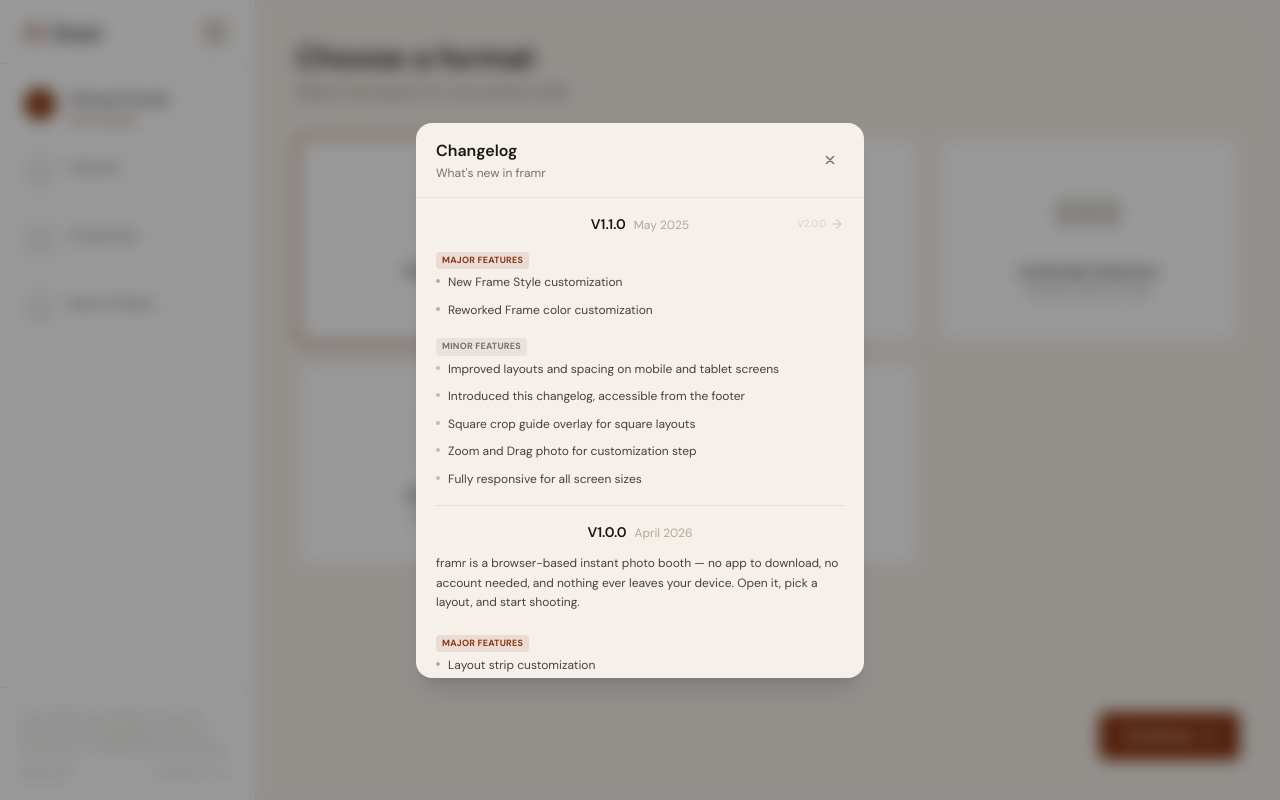
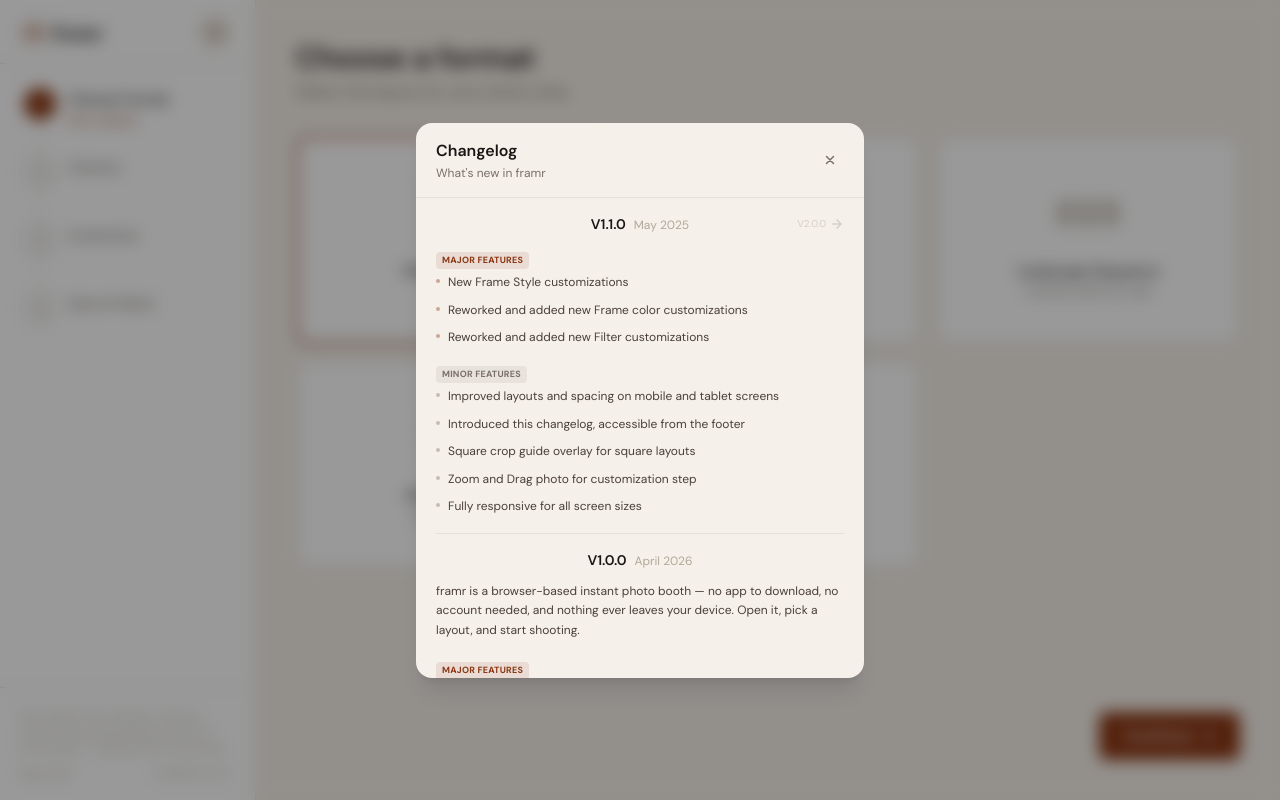
Before and after one commit to Yuri-Benjamin-Lat/framr, a React (Vite) app: page / in a window 1280 px wide. Both pictures are taken after a click on the button "framr V1.1.0". Built offline with nearby package versions, Linux system fonts and the light colour scheme.

Commit message:
feat: frame style, 20 colors, custom picker, copy, rounded PNG fix, modern filters

```diff
--- a/src/components/ChangelogModal.jsx
+++ b/src/components/ChangelogModal.jsx
@@ -5,8 +5,9 @@ const V1_RELEASES = [
     version: 'V1.1.0',
     date: 'May 2025',
     majorFeatures: [
-      'New Frame Style customization',
-      'Reworked Frame color customization',
+      'New Frame Style customizations',
+      'Reworked and added new Frame color customizations',
+      'Reworked and added new Filter customizations',
     ],
     minorFeatures: [
       'Improved layouts and spacing on mobile and tablet screens',
@@ -21,9 +22,9 @@ const V1_RELEASES = [
     date: 'April 2026',
     description: 'framr is a browser-based instant photo booth — no app to download, no account needed, and nothing ever leaves your device. Open it, pick a layout, and start shooting.',
     majorFeatures: [
-      'Layout strip customization',
-      'Frame color customization',
-      'Filter customization',
+      'Layout strip customizations',
+      'Frame color customizations',
+      'Filter customizations',
     ],
     minorFeatures: [
       'Camera with auto-shoot mode, countdown timer, and front/back flip',
--- a/src/data/formats.js
+++ b/src/data/formats.js
@@ -37,14 +37,16 @@ export const FORMATS = [
 ]
 
 export const FILTERS = [
-  { id: 'original', name: 'Original', css: 'none' },
-  { id: 'bw', name: 'B&W', css: 'grayscale(100%)' },
-  { id: 'sepia', name: 'Sepia', css: 'sepia(80%)' },
-  { id: 'vintage', name: 'Vintage', css: 'sepia(40%) contrast(0.9) brightness(1.1) saturate(0.8)' },
-  { id: 'hi-contrast', name: 'Hi Contrast', css: 'contrast(1.6) brightness(0.85)' },
-  { id: 'cool', name: 'Cool', css: 'hue-rotate(200deg) saturate(0.9) brightness(1.05)' },
-  { id: 'warm', name: 'Warm', css: 'sepia(30%) saturate(1.5) brightness(1.05)' },
-  { id: 'vivid', name: 'Vivid', css: 'saturate(2) contrast(1.15)' },
+  { id: 'original',     name: 'Original',     css: 'none' },
+  { id: 'hi-contrast',  name: 'Hi Contrast',  css: 'contrast(1.6) brightness(0.85)' },
+  { id: 'noir',         name: 'Noir',         css: 'grayscale(100%) contrast(1.25) brightness(0.88)' },
+  { id: 'kodak',        name: 'Kodak',        css: 'sepia(18%) contrast(0.92) brightness(1.08) saturate(1.35)' },
+  { id: 'fuji',         name: 'Fuji',         css: 'contrast(0.94) brightness(1.06) saturate(0.88) hue-rotate(12deg)' },
+  { id: 'golden-hour',  name: 'Golden Hour',  css: 'sepia(42%) saturate(1.6) brightness(1.08) contrast(0.94) hue-rotate(-12deg)' },
+  { id: 'faded',        name: 'Faded',        css: 'contrast(0.76) brightness(1.18) saturate(0.65)' },
+  { id: 'matte',        name: 'Matte',        css: 'contrast(0.82) brightness(1.06) saturate(0.42)' },
+  { id: 'chrome',       name: 'Chrome',       css: 'contrast(1.35) brightness(0.88) saturate(0.72) hue-rotate(192deg)' },
+  { id: 'vivid',        name: 'Vivid',        css: 'saturate(2) contrast(1.15)' },
 ]
 
 export const FRAME_STYLES = [
```
